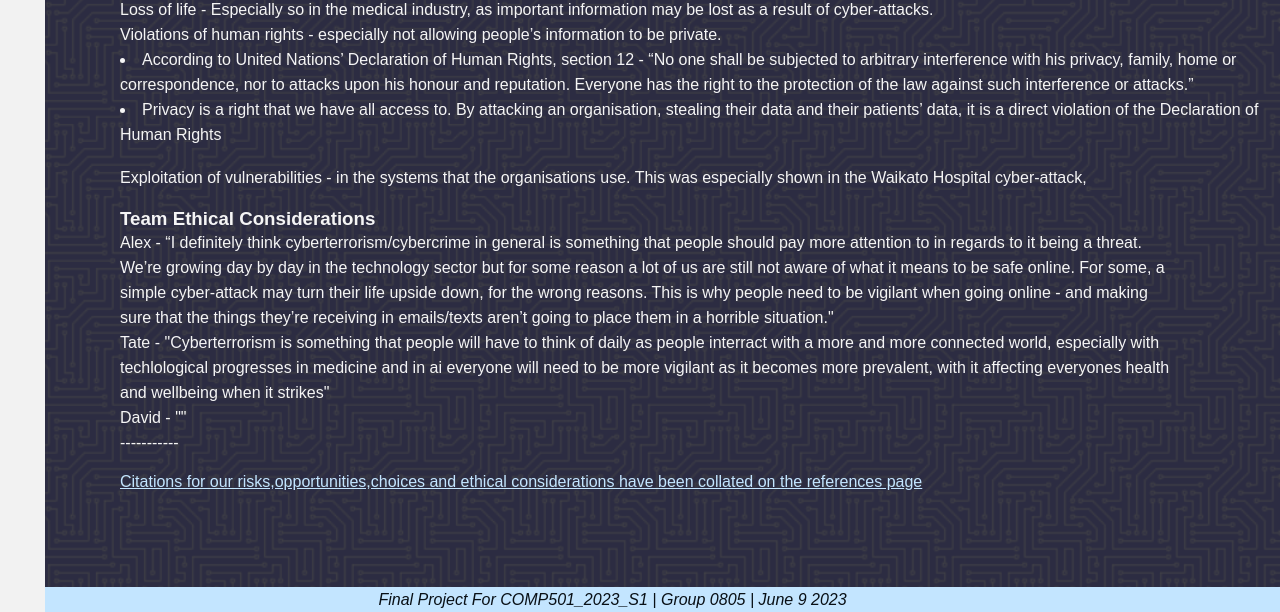
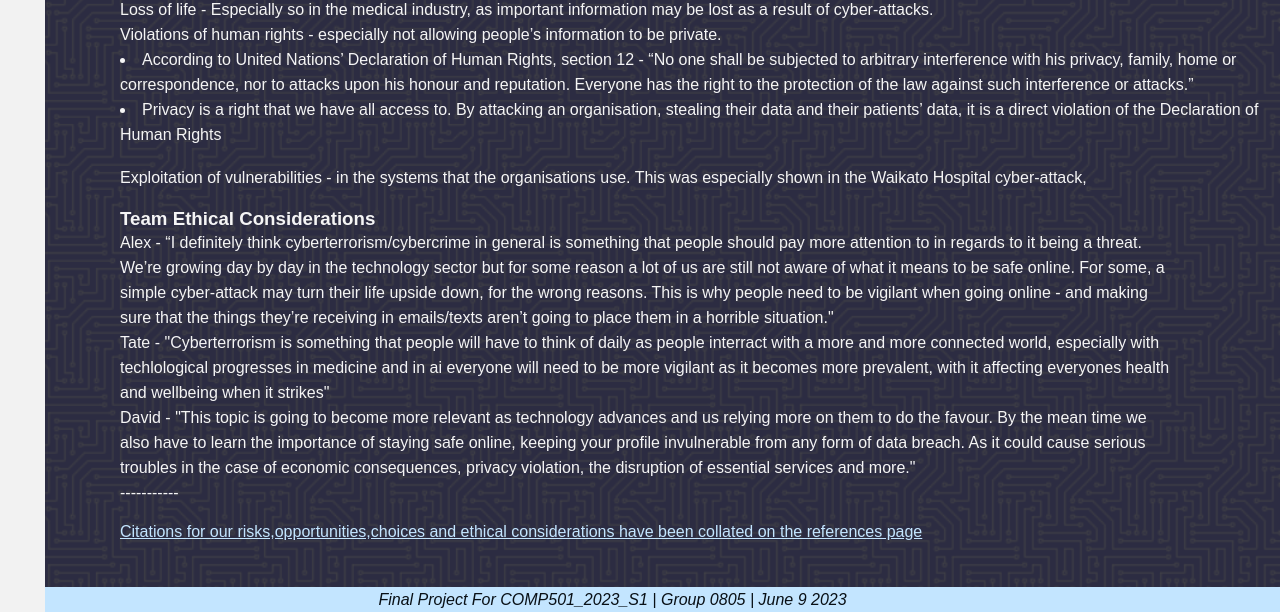
Before and after one commit to TateH-AUTUNI/Assignment3-0805, a plain HTML site: page misc/ethics.html in a window 1280 px wide. Shown: the part 188-800 px from the top of the page. Drawn offline with Linux system fonts and the light colour scheme.

Commit message:
Added comments on ethical issues

```diff
--- a/misc/ethics.html
+++ b/misc/ethics.html
@@ -50,7 +50,7 @@
   <h3>Team Ethical Considerations</h3>
   <p>Alex - “I definitely think cyberterrorism/cybercrime in general is something that people should pay more attention to in regards to it being a threat. We’re growing day by day in the technology sector but for some reason a lot of us are still not aware of what it means to be safe online. For some, a simple cyber-attack may turn their life upside down, for the wrong reasons. This is why people need to be vigilant when going online - and making sure that the things they’re receiving in emails/texts aren’t going to place them in a horrible situation."</p>
   <p>Tate - "Cyberterrorism is something that people will have to think of daily as people interract with a more and more connected world, especially with techlological progresses in medicine and in ai everyone will need to be more vigilant as it becomes more prevalent, with it affecting everyones health and wellbeing when it strikes"</p>
-  <p>David - ""</p>
+  <p>David - "This topic is going to become more relevant as technology advances and us relying more on them to do the favour. By the mean time we also have to learn the importance of staying safe online, keeping your profile invulnerable from any form of data breach. As it could cause serious troubles in the case of economic consequences, privacy violation, the disruption of essential services and more."</p>
 <p>-----------</p>
 <br>
 <a href="/misc/references.html">Citations for our risks,opportunities,choices and ethical considerations have been collated on the references page</a>
```
Also changed, not shown: misc/topic.html (+3 -0 lines).
